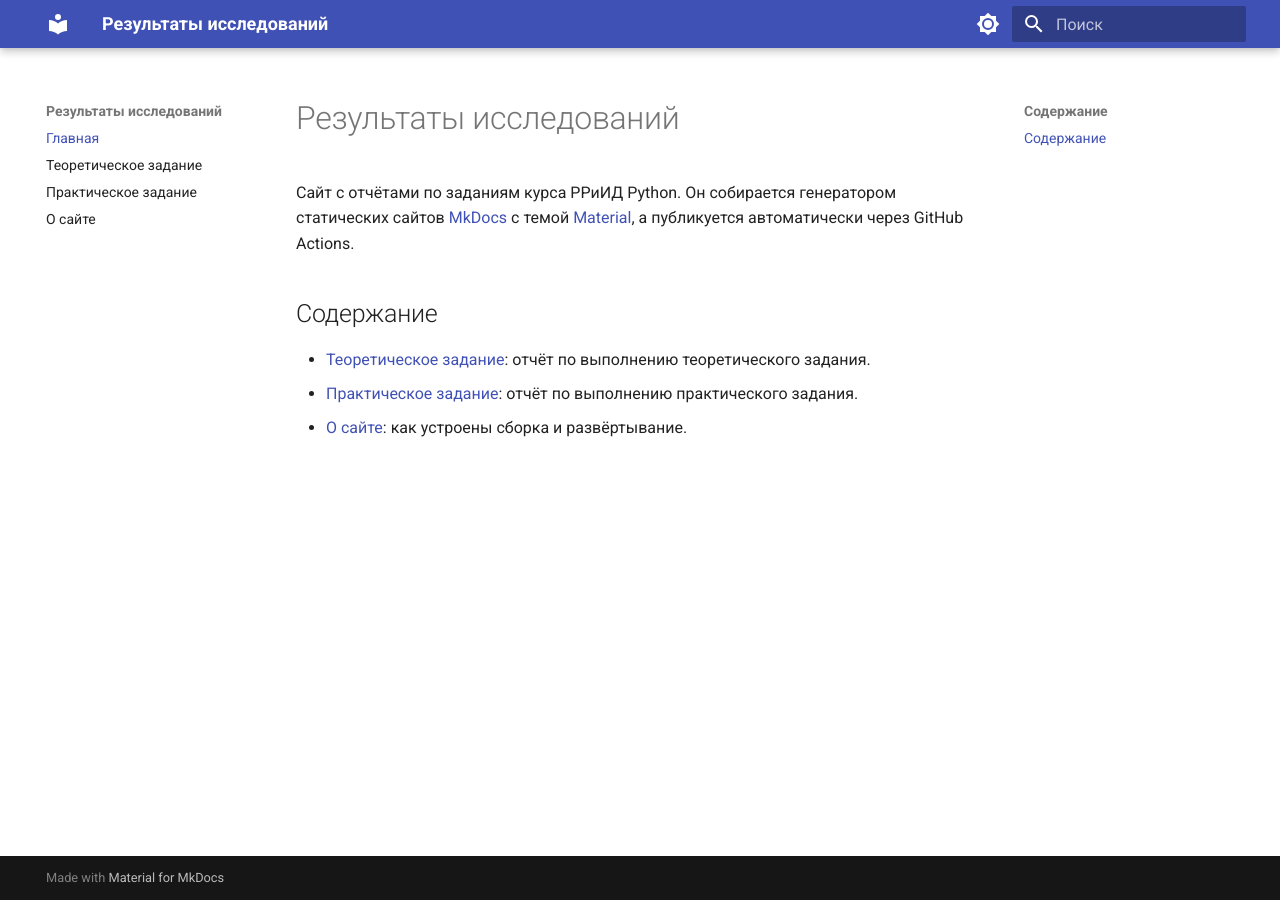
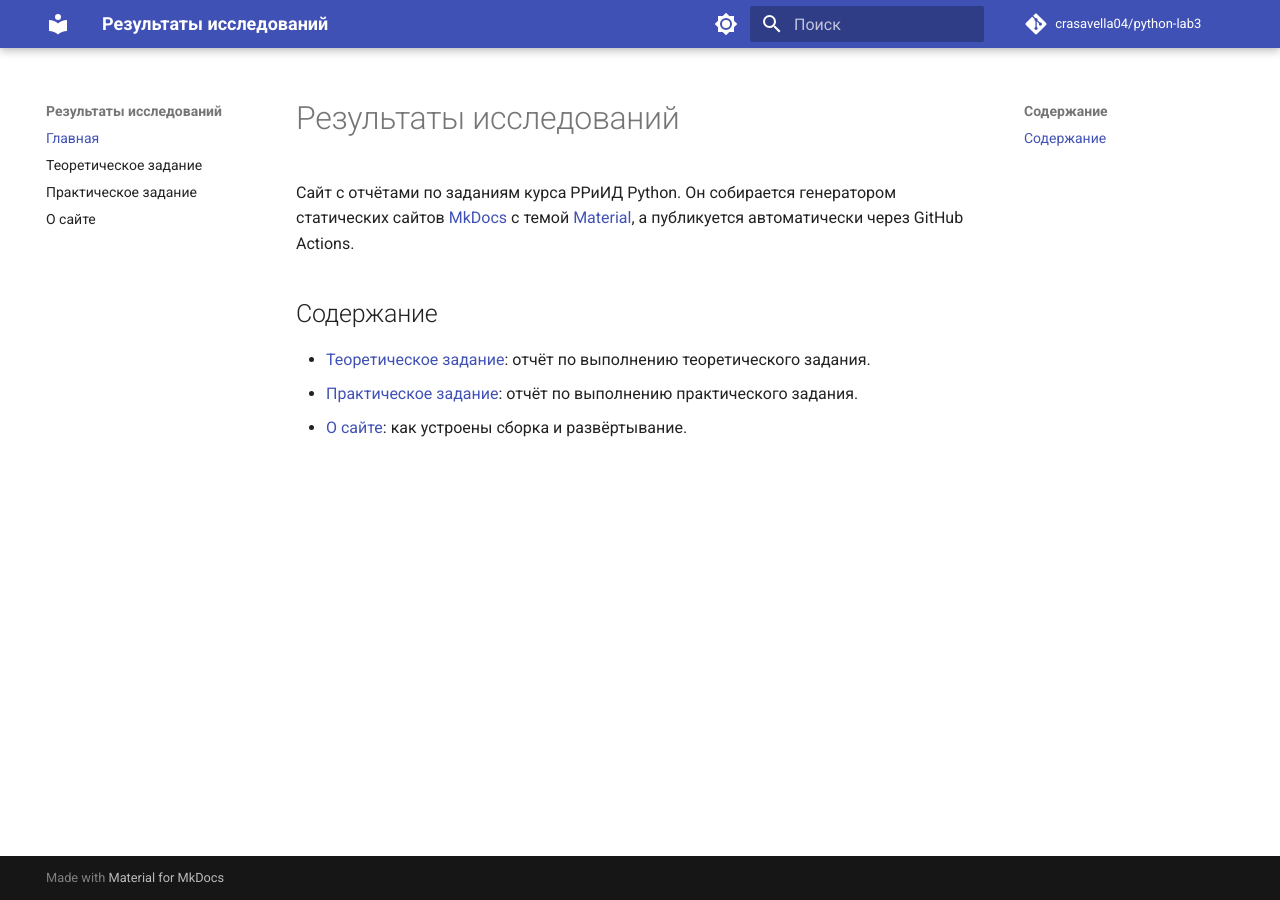
Before and after one commit to crasavella04/python-lab3, an MkDocs documentation site: the page built from docs/index.md, in a window 1280 px wide. Built offline with MkDocs 1.6.1 and Material for MkDocs 9.7.7, drawn with Linux system fonts in a browser that asks for light colours; comment, search, counter and statistics services are not loaded.

Commit message:
Добавить site_url и ссылку на репозиторий
Co-Authored-By: Claude Opus 5.5 <noreply@anthropic.com>

```diff
--- a/mkdocs.yml
+++ b/mkdocs.yml
@@ -1,5 +1,9 @@
 site_name: Результаты исследований
 site_description: Отчёты по теоретическому и практическому заданиям курса РРиИД Python
+site_url: https://crasavella04.github.io/python-lab3/
+repo_url: https://github.com/crasavella04/python-lab3
+repo_name: crasavella04/python-lab3
+edit_uri: edit/main/docs/
 docs_dir: docs
 site_dir: site
 
```
